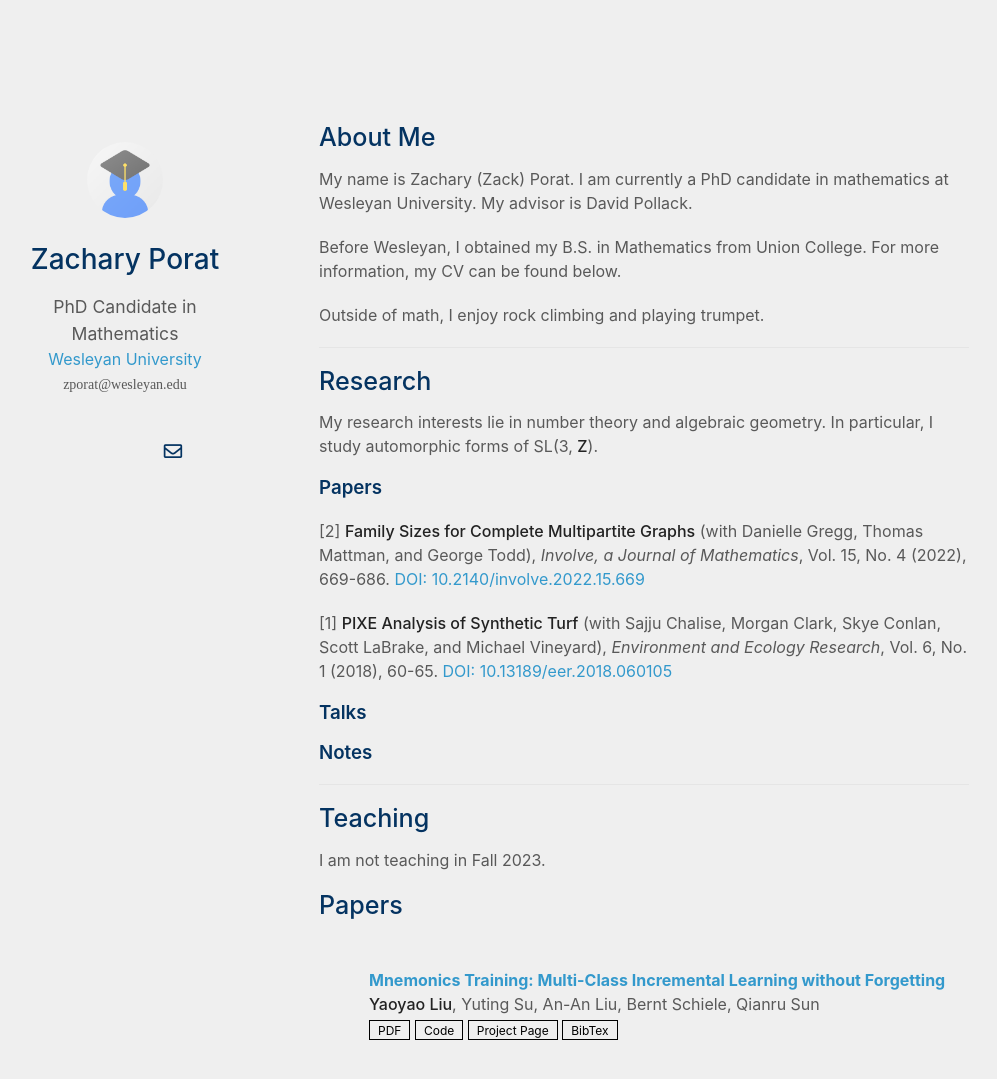
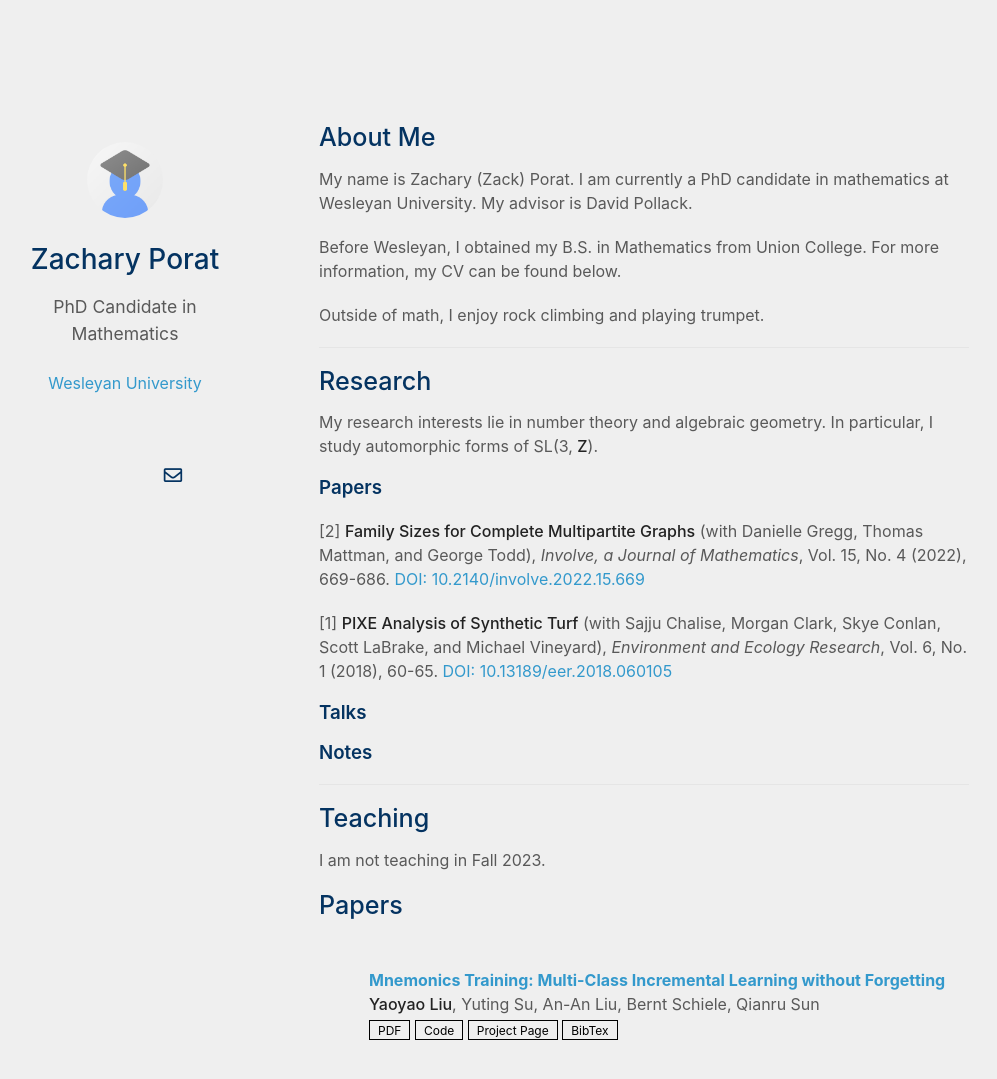
Before and after one commit to zporat/zporat.github.io, a Jekyll site: the page built from index.md, in a window 1280 px wide and 1198 px high. Shown: the top 1079 px of the window, without its empty margins (151-1148 px from the left). Built offline with Jekyll 4.4.1, drawn with Linux system fonts in a browser that asks for light colours; nearby versions of some CDN libraries; a style sheet for code colours, icons or effects is not loaded; our own code applies the rules of GitHub Pages for plain Markdown files.

Commit message:
Update homepage.html

```diff
--- a/_layouts/homepage.html
+++ b/_layouts/homepage.html
@@ -50,11 +50,9 @@
         <br>
         {% endif %}
         {% if site.affiliation %}
+        <br>
         <a href="{{ site.affiliation_link }}" rel="noopener"><autocolor>{{ site.affiliation }}</autocolor></a>
         <br>
-        {% endif %}
-        {% if site.email %}
-        <email>{{ site.email }}</email>
         {% endif %}
 
         <br>
```
